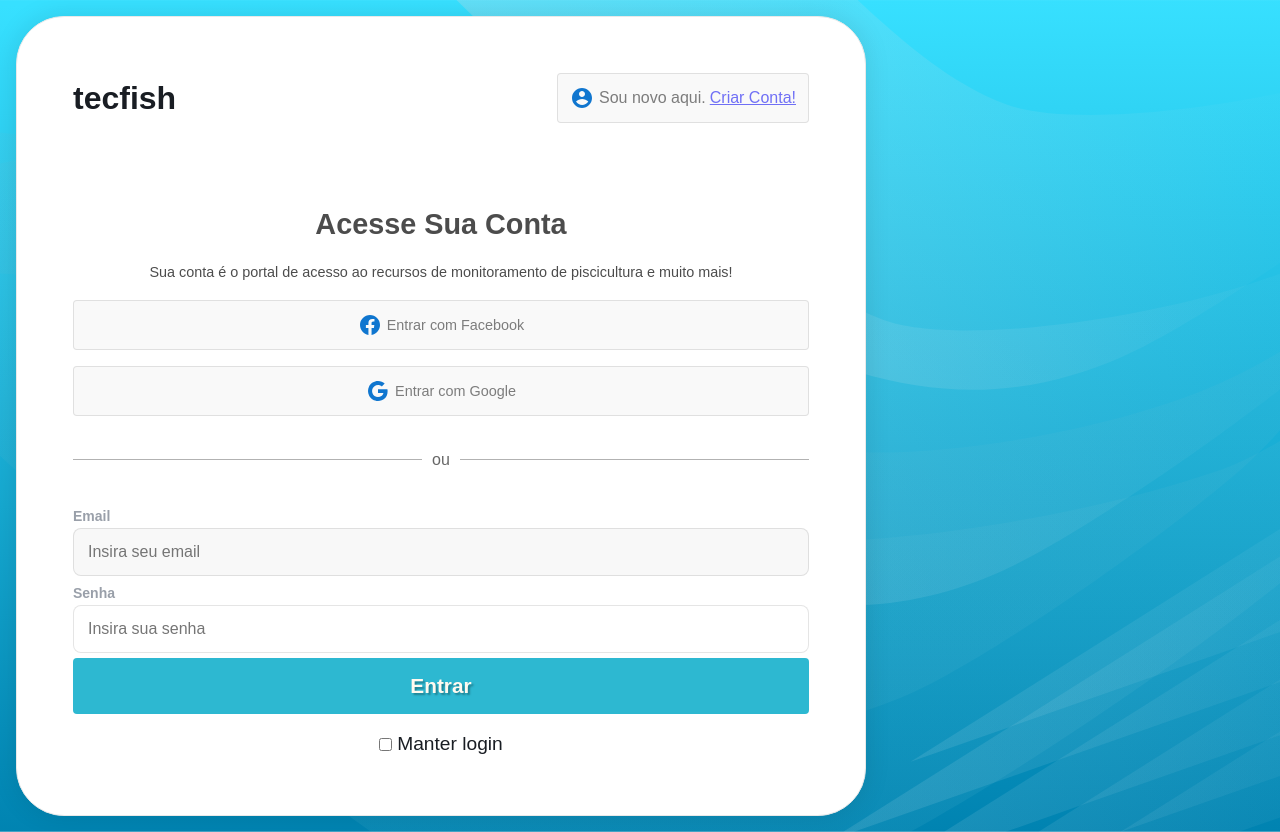
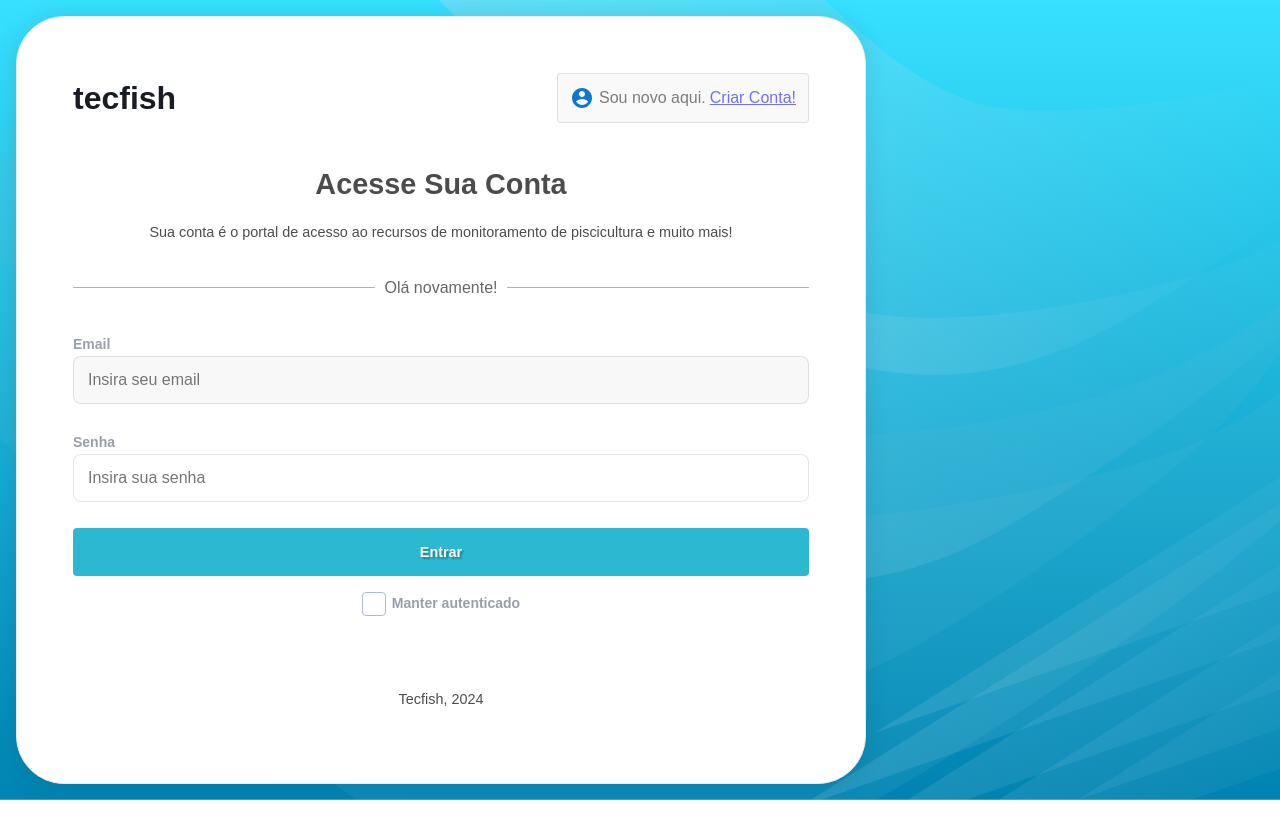
Before and after one commit to MateRossi/techfish, a React (Vite) app in the folder front/: page /auth in a window 1280 px wide. After the commit the page ends 800 px from the top, so only its background shows below. Built offline with nearby package versions, Linux system fonts and the light colour scheme.

Commit message:
ajustes na tela de login e criação do componente Checkbox

```diff
--- /dev/null
+++ b/front/src/components/checkboxComp/Checkbox.css
@@ -0,0 +1,66 @@
+.checkbox-container {
+    position: relative;
+    padding-left: 30px;
+    cursor: pointer;
+    display: flex;
+    align-items: center;
+    font-size: 16px;
+    height: 24px;
+    -webkit-user-select: none;
+    -moz-user-select: none;
+    -ms-user-select: none;
+    user-select: none;
+    color: rgba(52, 64, 84, 0.5);
+    font-weight: 600;
+    font-size: 14px;
+}
+
+.checkbox-container input {
+    position: absolute;
+    opacity: 0;
+    cursor: pointer;
+    height: 0;
+    width: 0;
+}
+
+.checkmark {
+    position: absolute;
+    top: 0;
+    left: 0;
+    height: 24px;
+    width: 24px;
+    background-color: #FFFFFF;
+    border-radius: 4px;
+    border: 1px solid #B0BBD1;
+}
+
+.checkbox-container:hover input~.checkmark {
+    background-color: #A0DCF6;
+}
+
+.checkbox-container input:checked~.checkmark {
+    background-color: #A0DCF6;
+    border-color: #0796D3;
+}
+
+.checkmark:after {
+    content: "";
+    position: absolute;
+    display: none;
+}
+
+.checkbox-container input:checked~.checkmark:after {
+    display: block;
+}
+
+.checkbox-container .checkmark:after {
+    left: 5px;
+    top: 3.5px;
+    width: 12px;
+    height: 8.25px;
+    border: solid #0796D3;
+    border-width: 0 1px 1px 0;
+    -webkit-transform: rotate(45deg) scaleX(-1);
+    -ms-transform: rotate(45deg) scaleX(-1);
+    transform: rotate(-45deg) scaleX(-1);
+}
--- /dev/null
+++ b/front/src/components/checkboxComp/Checkbox.jsx
@@ -0,0 +1,16 @@
+/* eslint-disable no-unused-vars */
+import './Checkbox.css';
+
+export default function Checkbox({ onChange, label, ...rest }) {
+    return (
+        <label className="checkbox-container">
+            <input
+                type="checkbox"
+                onChange={onChange}
+                {...rest}
+            />
+            <span className="checkmark"></span>
+            {label}
+        </label>
+    )
+}
--- a/front/src/index.css
+++ b/front/src/index.css
@@ -6,6 +6,10 @@
 
 .overflow-hidden {
   overflow: hidden;
+}
+
+.footer {
+  margin-top: auto;
 }
 
 .table-actions {
@@ -178,7 +182,7 @@ button {
 }
 
 .InputContainer input {
-  margin-bottom: 5px;
+  margin-bottom: 10px;
 }
 
 button:hover,
@@ -258,6 +262,10 @@ input {
   margin-left: 10px;
 }
 
+.HrText {
+  text-wrap: nowrap;
+}
+
 .HrText::after {
   content: '';
   margin-right: 10px;
--- a/front/src/pages/AparelhosPage.jsx
+++ b/front/src/pages/AparelhosPage.jsx
@@ -142,7 +142,7 @@ function AparelhosPage() {
                 console.error(err);
                 setErrMsg('Erro ao buscar aparelhos')
                 if (isMounted) {
-                    navigate('/', { state: { from: location }, replace: true });
+                    navigate('/auth', { state: { from: location }, replace: true });
                 }
             }
         }
@@ -188,7 +188,11 @@ function AparelhosPage() {
     }
 
     if (loading) {
-        return <Carregando />
+        return (
+            <main className="Page">
+                <Carregando width='50px' height='50px' />
+            </main>
+        )
     }
 
     return (
--- a/front/src/pages/LoginPage.css
+++ b/front/src/pages/LoginPage.css
@@ -4,12 +4,11 @@
     flex-direction: column;
     align-items: center;
     max-width: 850px;
-    padding-bottom: 2rem;
     border: 1px solid rgb(233, 233, 233);
     box-shadow: 0 0 1.625rem rgba(0, 0, 0, 0.1);
     position: relative;
     width: 100%;
-    min-height: 100vh;
+    height: 100%;
     padding: 3.5rem;
     background-color: white;
 }
@@ -23,13 +22,17 @@
     background-position: bottom;
 }
 
-.LoginContainer > button {
+.LoginContainer .InputContainer {
+    margin-bottom: 16px;
+}
+
+.LoginContainer button[type="submit"] {
     width: 100%;
     display: flex;
     align-items: center;
     justify-content: center;
-    margin-bottom: 1rem;
     font-size: 0.9rem;
+    margin-top: 16px;
 }
 
 p {
@@ -60,6 +63,7 @@ p {
     background-image: url("../img/agua.svg");
     background-size: cover;
     align-items: flex-end;
+    height: 100%;
 }
 
 .LoginForm label {
@@ -77,6 +81,11 @@ p {
     padding-bottom: 0.5rem;
     border-radius: 0.5rem 0.5rem 0rem 0rem;
     margin-bottom: 1rem;
+}
+
+.LoginContainer h1 {
+    margin-top: 0;
+    padding-top: 40px;
 }
 
 button[type="submit"] {
--- a/front/src/pages/LoginPage.jsx
+++ b/front/src/pages/LoginPage.jsx
@@ -5,10 +5,11 @@ import useAuth from '../hooks/use-auth';
 import useInput from '../hooks/use-input';
 import useToggle from '../hooks/use-toggle';
 import { Link } from "react-router-dom";
-import { RiAccountCircleFill, RiGoogleFill, RiFacebookCircleFill } from "react-icons/ri";
+import { RiAccountCircleFill } from "react-icons/ri";
 import { useState, useEffect, useRef } from "react";
 import * as jose from 'jose';
 import axios from '../api/axios';
+import Checkbox from "../components/checkboxComp/Checkbox";
 
 const LOGIN_URL = '/auth';
 
@@ -88,10 +89,8 @@ function LoginPage() {
                 </header>
                 <h1>Acesse sua conta</h1>
                 <p className="Subtitle">Sua conta é o portal de acesso ao recursos de monitoramento de piscicultura e muito mais!</p>
-                <button className=""><RiFacebookCircleFill className="Icon" />Entrar com Facebook</button>
-                <button><RiGoogleFill className="Icon" />Entrar com Google</button>
-                <div className="Separator"><hr /><span className="HrText">ou</span><hr /></div>
-                <form onSubmit={handleSubmit}>
+                <div className="Separator"><hr /><span className="HrText">Olá novamente!</span><hr /></div>
+                <form onSubmit={handleSubmit} style={{ marginBottom: '16px' }}>
                     <p ref={errRef} className={errMsg ? 'errMsg' : 'offscreen'} aria-live="assertive">
                         {errMsg}
                     </p>
@@ -122,15 +121,14 @@ function LoginPage() {
 
                     <button type="submit">Entrar</button>
                 </form>
-                <div className="persistCheck">
-                    <input
-                        type="checkbox"
-                        id="persist"
-                        onChange={toggleCheck}
-                        checked={check}
-                    />
-                    <label htmlFor="persist">Manter login</label>
-                </div>
+                <Checkbox
+                    onChange={toggleCheck}
+                    label="Manter autenticado"
+                    checked={check}
+                />
+                <footer className="footer">
+                    <p>Tecfish, 2024</p>
+                </footer>
             </section>
             <section className="Graphics"></section>
         </main>
--- a/front/src/pages/TanqueListPage.jsx
+++ b/front/src/pages/TanqueListPage.jsx
@@ -64,7 +64,7 @@ function TanqueListPage() {
             } catch (err) {
                 console.error(err);
                 if (isMounted) {
-                    navigate('/', { state: { from: location }, replace: true });
+                    navigate('/auth', { state: { from: location }, replace: true });
                 }
             }
         }
```
